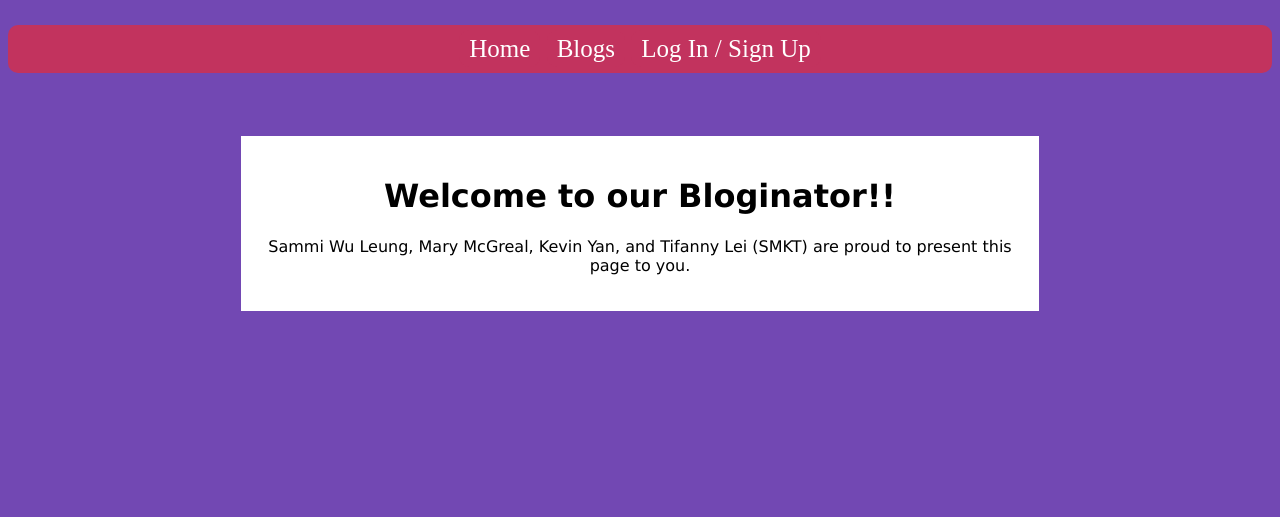
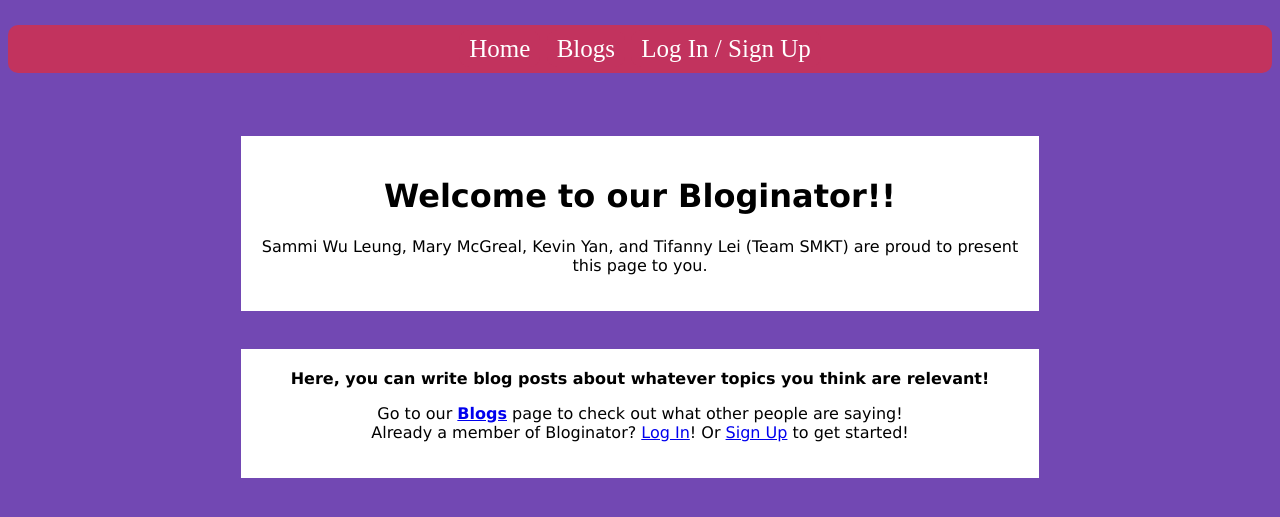
Before and after one commit to akratsios/project1-soft-dev, a Flask app: page / in a window 1280 px wide. Shown: the top 517 px of the page. Run offline with Flask 2, Linux system fonts and the light colour scheme.

Commit message:
Added flavor text to home page

```diff
--- a/templates/home.html
+++ b/templates/home.html
@@ -4,6 +4,18 @@
 {% block content %}
 <div>
   <h1> Welcome to our Bloginator!!</h1>
-  <p> Sammi Wu Leung, Mary McGreal, Kevin Yan, and Tifanny Lei (SMKT) are proud to present this page to you. </p>
+  <p> Sammi Wu Leung, Mary McGreal, Kevin Yan, and Tifanny Lei (Team SMKT) are proud to present this page to you. </p>
 </div>
+
+<div>
+  <b>Here, you can write blog posts about whatever topics you think are relevant!</b>
+  <br>
+  <p>
+    Go to our <a href="/blog"><b>Blogs</b></a> page to check out what other people are saying!
+    <br>
+    Already a member of Bloginator? <a href="login">Log In</a>!
+    Or <a href="login">Sign Up</a> to get started!
+  </p>
+</div>
+
 {% endblock %}
```
